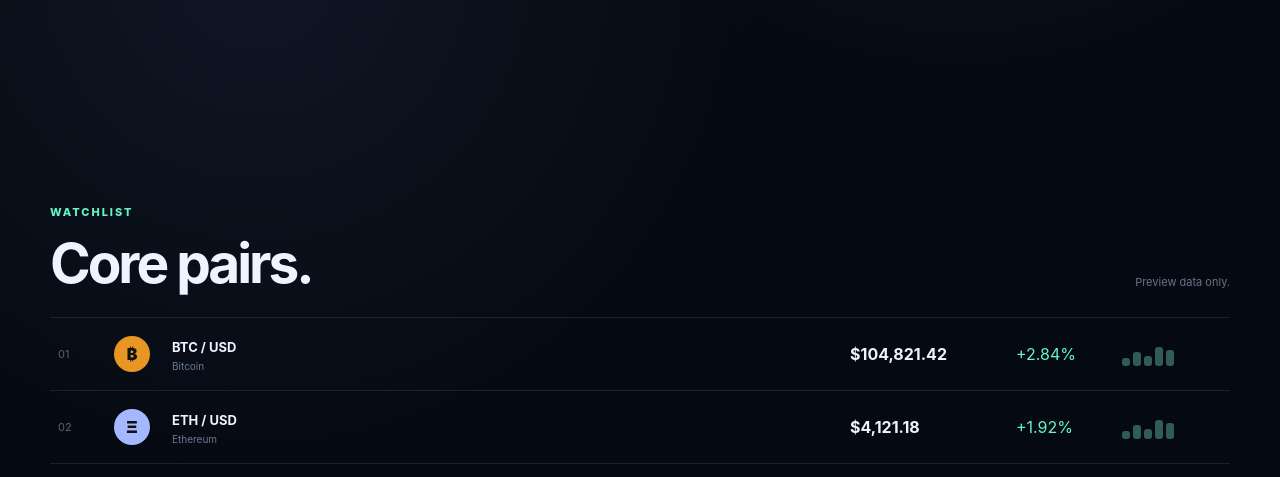
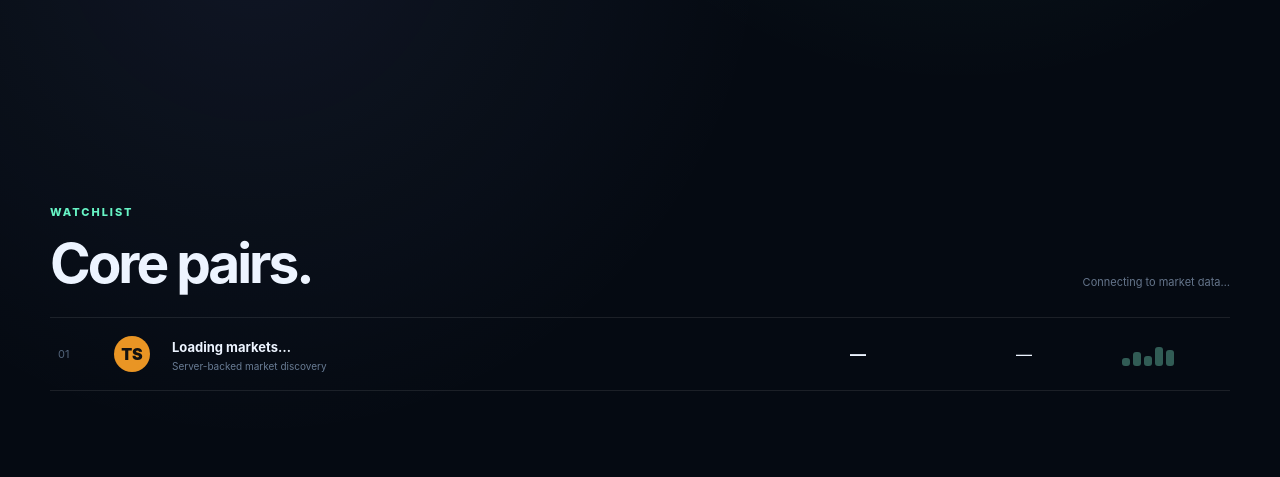
Before and after one commit to RezzaDevlopKai/TradeShark, a website: page apps/web/markets.html in a window 1280 px wide. Shown: the part 475-952 px from the top of the page. Drawn offline with Linux system fonts and the light colour scheme.

Commit message:
feat(web): connect markets page to backend discovery

```diff
--- a/apps/web/markets.html
+++ b/apps/web/markets.html
@@ -16,12 +16,10 @@
       </header>
       <main>
         <section class="section"><p class="eyebrow">MARKETS / 01</p><h1>Market<br /><em>command.</em></h1><p class="hero-text">A clean market surface for price discovery today, with live feeds and order-book execution coming from the backend.</p></section>
-        <section class="section">
-          <div class="section-heading"><div><p class="eyebrow">WATCHLIST</p><h2>Core pairs.</h2></div><span class="section-note">Preview data only.</span></div>
-          <div class="market-list">
-            <article class="market-row"><span class="rank">01</span><div class="coin-icon">₿</div><div class="coin-name"><b>BTC / USD</b><small>Bitcoin</small></div><b>$104,821.42</b><span class="up">+2.84%</span><div class="mini-bars"><i></i><i></i><i></i><i></i><i></i></div></article>
-            <article class="market-row"><span class="rank">02</span><div class="coin-icon eth">Ξ</div><div class="coin-name"><b>ETH / USD</b><small>Ethereum</small></div><b>$4,121.18</b><span class="up">+1.92%</span><div class="mini-bars"><i></i><i></i><i></i><i></i><i></i></div></article>
-            <article class="market-row"><span class="rank">03</span><div class="coin-icon sol">S</div><div class="coin-name"><b>SOL / USD</b><small>Solana</small></div><b>$238.72</b><span class="down">−0.71%</span><div class="mini-bars"><i></i><i></i><i></i><i></i><i></i></div></article>
+        <section class="section" data-market-list-section>
+          <div class="section-heading"><div><p class="eyebrow">WATCHLIST</p><h2>Core pairs.</h2></div><span class="section-note" data-market-list-state>Connecting to market data…</span></div>
+          <div class="market-list" data-market-list>
+            <article class="market-row"><span class="rank">01</span><div class="coin-icon">TS</div><div class="coin-name"><b>Loading markets…</b><small>Server-backed market discovery</small></div><b>—</b><span>—</span><div class="mini-bars"><i></i><i></i><i></i><i></i><i></i></div></article>
           </div>
         </section>
         <section class="feature-grid section">
```
